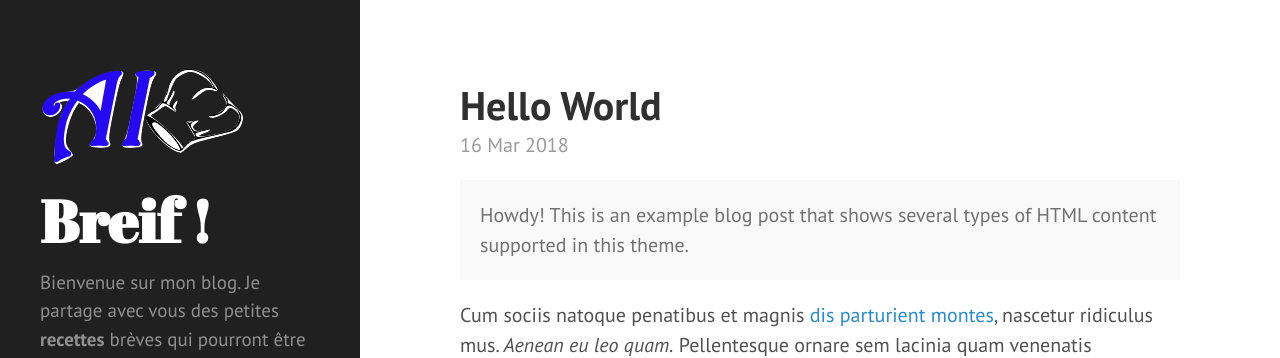
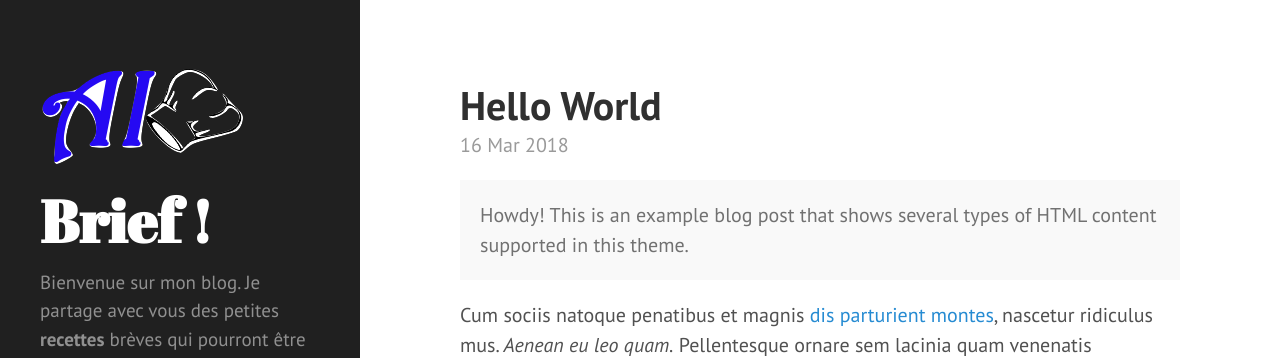
Before and after one commit to angetato/angetato.github.io, a Jekyll site: the page built from index.html, in a window 1280 px wide. Shown: the top 358 px of the page. Built offline with Jekyll 4.4.1, drawn with Linux system fonts in a browser that asks for light colours; Markdown is read by kramdown in place of the engine named in the settings; the list of posts is cut into pages by our own code.

Commit message:
initial page commit

```diff
--- a/_config.yml
+++ b/_config.yml
@@ -6,7 +6,7 @@ highlighter:      pygments
 permalink:        pretty
 
 # Setup
-title:            Breif !
+title:            Brief !
 tagline:          'Blog de Ange Tato'
 description:      "Bienvenue sur mon blog. Je partage avec vous des petites <b>recettes</b> brèves qui pourront être utiles à plus d'un dans le domaine de l'intelligence artificielle."
 url:              http://hyde.getpoole.com
```
